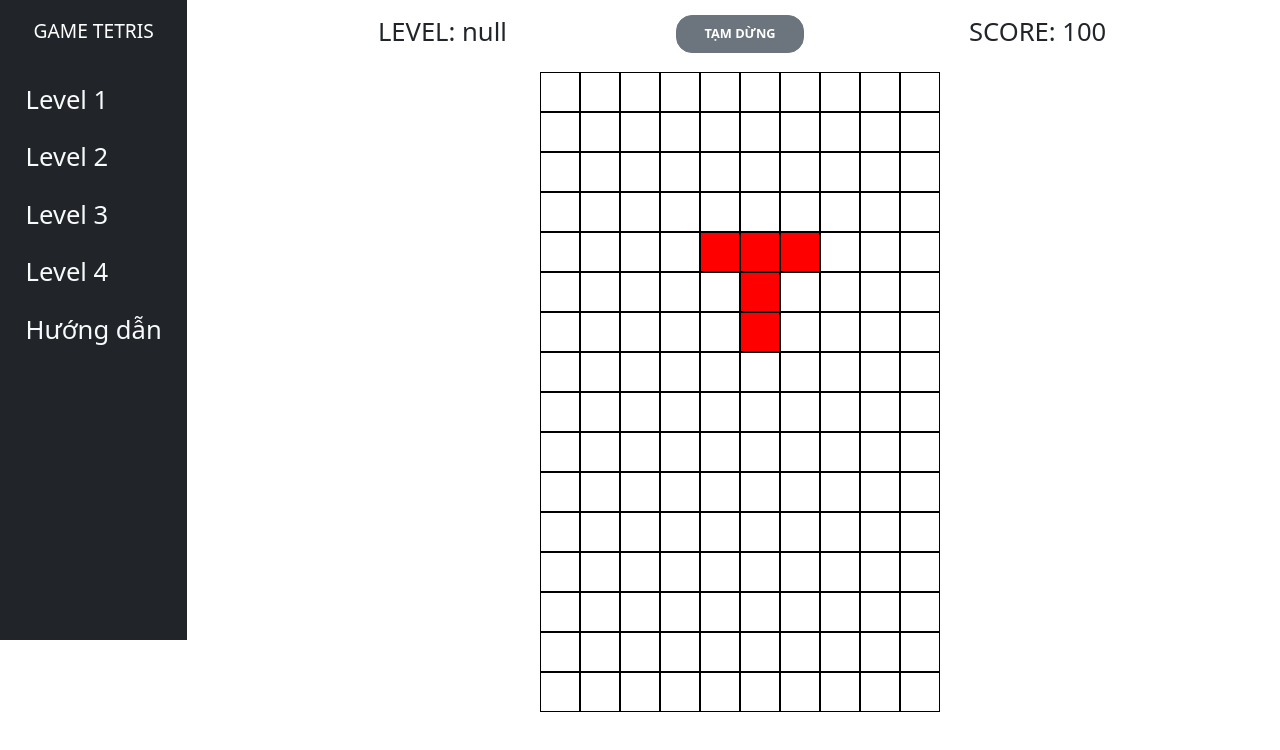
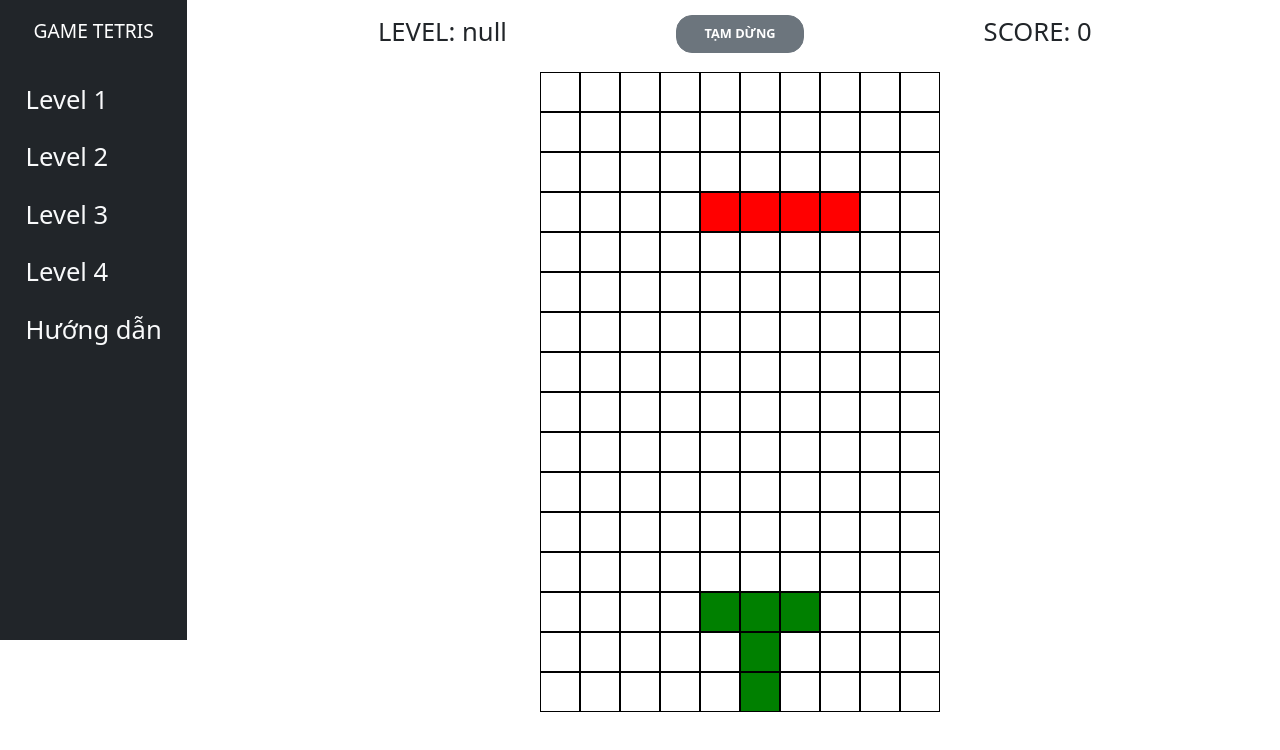
Before and after one commit to mphuc454/PingPongGameProject, a plain HTML site: page index.html in a window 1280 px wide. Drawn offline with nearby package versions, Linux system fonts and the light colour scheme.

Commit message:
update score

```diff
--- a/index.html
+++ b/index.html
@@ -47,7 +47,7 @@
               Tạm dừng
             </button>
           </div>
-          <div class="col">SCORE: 100</div>
+          <div class="col" id="score-value"></div>
         </div>
       </div>
       <div class="container-fluid">
--- a/js/game.js
+++ b/js/game.js
@@ -326,6 +326,15 @@
   }
 });
 
+let score = 0;
+function updateScore() {
+  const fullRows = removeFullRows();
+  if (fullRows > 0) {
+    score += fullRows * 100;
+    document.getElementById("score-value").textContent = `SCORE: ${score}`;
+  }
+}
+document.getElementById("score-value").textContent = `SCORE: ${score}`;
 drawBox();
 
 setTimeout(() => {
@@ -336,7 +345,7 @@
         fallPiece.row--;
       } else {
         savePiece();
-        removeFullRows();
+        updateScore();
         newPiece();
       }
     } else {
@@ -344,10 +353,10 @@
         fallPiece.row++;
       } else {
         savePiece();
-        removeFullRows();
+        updateScore();
         newPiece();
       }
     }
     drawBox();
-  }, 1000);
+  }, 300);
 }, 100);
```
